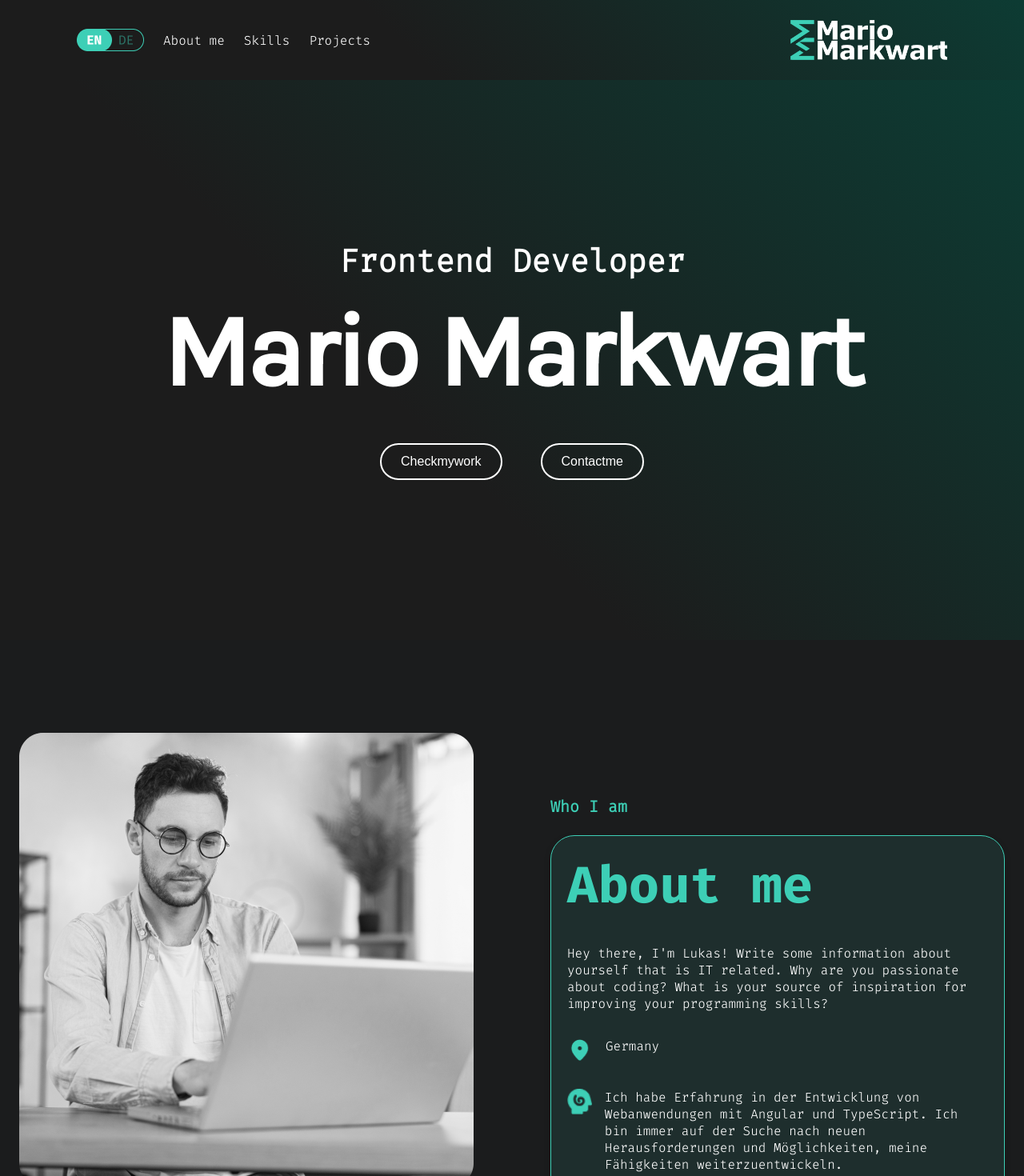
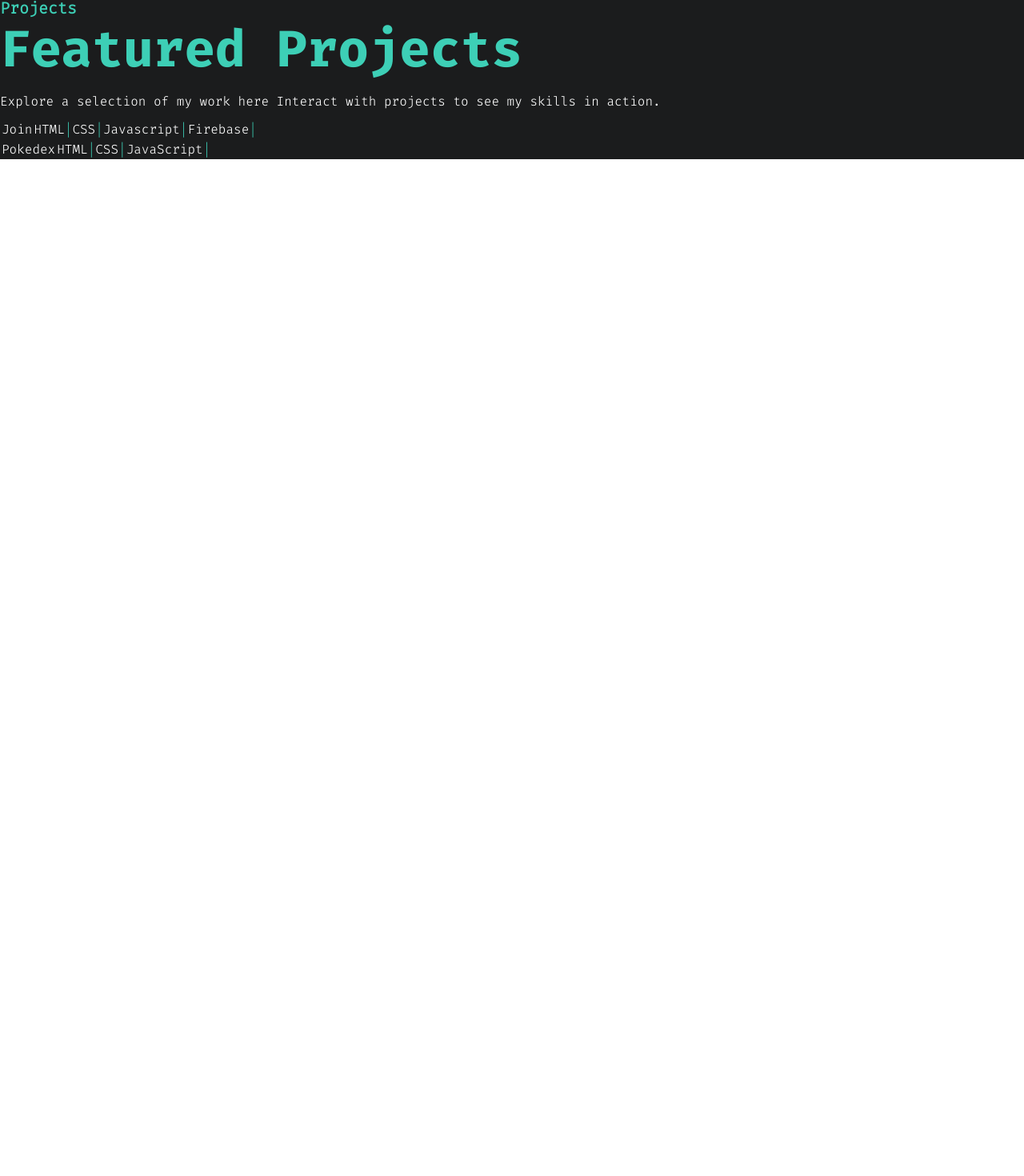
Before and after one commit to MarioMarkwart/DA-Portfolio, an Angular app in the folder da-portfolio/: page / in a window 1280 px wide. Shown: the top 1470 px of the page at 80% size. After the commit the page ends 800 px from the top, so only its background shows below. Built offline with nearby package versions, Linux system fonts and the light colour scheme.

Commit message:
projects

```diff
--- a/da-portfolio/src/app/app.component.html
+++ b/da-portfolio/src/app/app.component.html
@@ -1,5 +1,6 @@
-<app-header></app-header>
+<!-- <app-header></app-header>
 <app-hero></app-hero>
 <app-about></app-about>
-<app-skillset></app-skillset>
+<app-skillset></app-skillset> -->
+<app-projects></app-projects>
 <router-outlet />
--- a/da-portfolio/src/app/app.component.ts
+++ b/da-portfolio/src/app/app.component.ts
@@ -6,11 +6,13 @@ import { AboutComponent } from "./about/about.component";
 import { InfoboxComponent } from "./shared/infobox/infobox.component";
 import { SkillItemComponent } from "./skills/skill-item/skill-item.component";
 import { SkillsetComponent } from "./skillset/skillset.component";
+import { ProjectsComponent } from "./projects/projects.component"
+
 
 @Component({
   standalone:true,
 	selector: 'app-root',
-	imports: [RouterOutlet, HeaderComponent, HeroComponent, AboutComponent, InfoboxComponent, SkillItemComponent, SkillsetComponent],
+	imports: [RouterOutlet, HeaderComponent, HeroComponent, AboutComponent, InfoboxComponent, SkillItemComponent, SkillsetComponent, ProjectsComponent],
 	templateUrl: './app.component.html',
 	styleUrl: './app.component.scss',
 })
--- a/da-portfolio/src/app/projects/project-card/project-card.component.html
+++ b/da-portfolio/src/app/projects/project-card/project-card.component.html
@@ -1 +1,13 @@
-<p>project-card works!</p>
+<table>
+    <tr>
+        <td>
+            <span>{{ project.name }}</span>
+        </td>
+
+        <td>
+            @for (tech of project.technologies; track tech) {
+                <span>{{ tech }}</span> <span class="separator">|</span>
+            }
+        </td>
+    </tr>
+</table>
--- a/da-portfolio/src/app/projects/project-card/project-card.component.scss
+++ b/da-portfolio/src/app/projects/project-card/project-card.component.scss
@@ -0,0 +1,10 @@
+@use "../../../styles.scss" as styles;
+
+*{
+    color: white;
+    font-family: "FiraCode-400";
+    font-size: 16px;
+}
+.separator{
+    color: styles.$mainHighlightColor;
+}
--- a/da-portfolio/src/app/projects/project-card/project-card.component.ts
+++ b/da-portfolio/src/app/projects/project-card/project-card.component.ts
@@ -1,4 +1,4 @@
-import { Component } from '@angular/core';
+import { Component, Input } from '@angular/core';
 
 @Component({
 	standalone: true,
@@ -7,4 +7,6 @@ import { Component } from '@angular/core';
 	templateUrl: './project-card.component.html',
 	styleUrl: './project-card.component.scss',
 })
-export class ProjectCardComponent {}
+export class ProjectCardComponent {
+	@Input() project: any;
+}
--- a/da-portfolio/src/app/projects/projects.component.html
+++ b/da-portfolio/src/app/projects/projects.component.html
@@ -1 +1,10 @@
-<p>projects works!</p>
+<section>
+    <h3>Projects</h3>
+    <h1>Featured Projects</h1>
+
+    <p>Explore a selection of my work here Interact with projects to see my skills in action.</p>
+
+    @for (project of projects; track project.name) {
+        <app-project-card [project]="project"></app-project-card>
+    }
+</section>
--- a/da-portfolio/src/app/projects/projects.component.scss
+++ b/da-portfolio/src/app/projects/projects.component.scss
@@ -0,0 +1,12 @@
+@use "../../styles.scss" as styles;
+
+section {
+	background-color: styles.$mainBackgroundColor;
+
+	p {
+        padding-block: 12px;
+		font-family: FiraCode-400;
+        color: white;
+		font-size: 16px;
+	}
+}
--- a/da-portfolio/src/app/projects/projects.component.ts
+++ b/da-portfolio/src/app/projects/projects.component.ts
@@ -1,10 +1,29 @@
 import { Component } from '@angular/core';
+import { ProjectCardComponent } from './project-card/project-card.component';
 
 @Component({
 	standalone: true,
 	selector: 'app-projects',
-	imports: [],
+	imports: [ProjectCardComponent],
 	templateUrl: './projects.component.html',
 	styleUrl: './projects.component.scss',
 })
-export class ProjectsComponent {}
+export class ProjectsComponent {
+
+	projects = [
+		{
+			name: 'Join',
+			technologies: ['HTML', 'CSS', 'Javascript','Firebase', ],
+			description: 'My personal portfolio website.',
+			image: 'assets/images/portfolio.png',
+			url: 'https://github.com/da-portfolio/da-portfolio',
+		},
+		{
+			name: 'Pokedex',
+			technologies: ['HTML', 'CSS', 'JavaScript'],
+			description: 'My personal portfolio website.',
+			image: 'assets/images/portfolio.png',
+			url: ''
+		}
+	]
+}
--- a/da-portfolio/src/app/shared/infobox/infobox.component.html
+++ b/da-portfolio/src/app/shared/infobox/infobox.component.html
@@ -5,7 +5,7 @@
 	</div>
 	}
 	<section class="infobox" [style.width]="width" [style.height]="height">
-		<h2>{{ title }}</h2>
+		<h1>{{ title }}</h1>
 		<p>{{ description }}</p>
 
 		@if (location) {
--- a/da-portfolio/src/app/shared/infobox/infobox.component.scss
+++ b/da-portfolio/src/app/shared/infobox/infobox.component.scss
@@ -4,11 +4,6 @@ main {
 	display: flex;
 	flex-direction: column;
 	gap: 26px;
-
-	h3,
-	h2 {
-		color: styles.$mainHighlightColor;
-	}
 
 	& > section {
 		position: relative;
@@ -28,13 +23,6 @@ main {
 		transition: transform 0.2s;
 		gap: 32px;
 
-		h2 {
-			font-family: "FiraCode-700";
-			font-size: 64px;
-			color: styles.$mainHighlightColor;
-			font-weight: 700 !important;
-		}
-
 		> div {
 			display: flex;
 			flex-direction: row;
--- a/da-portfolio/src/styles.scss
+++ b/da-portfolio/src/styles.scss
@@ -1,4 +1,4 @@
-$mainBackgroundColor: #1B1C1D;
+$mainBackgroundColor: #1b1c1d;
 $headerHeight: 100px;
 $mainHighlightColor: #3dcfb6;
 $mainBoxColor: #3dcfb61a;
@@ -42,24 +42,29 @@ html {
 //     src: url('../public/assets/fonts/FiraCode-SemiBold.ttf');
 // }
 
-
 h1 {
-	font-size: 128px;
+	font-family: "FiraCode-700";
+	font-size: 64px;
+	color: $mainHighlightColor;
+	font-weight: 700 !important;
 }
 
 h2 {
+	font-family: "FiraCode-400";
+	color: $mainHighlightColor;
 	font-size: 40px;
 }
 
-h3{
+h3 {
+	color: $mainHighlightColor;
 	font-family: "FiraCode-400";
 	font-size: 20px;
 	letter-spacing: -3%;
 	line-height: 100%;
 }
 .dot {
+	background: $mainHighlightColor;
 	width: 8px;
 	height: 8px;
 	border-radius: 100%;
-	background: $mainHighlightColor
 }
```
